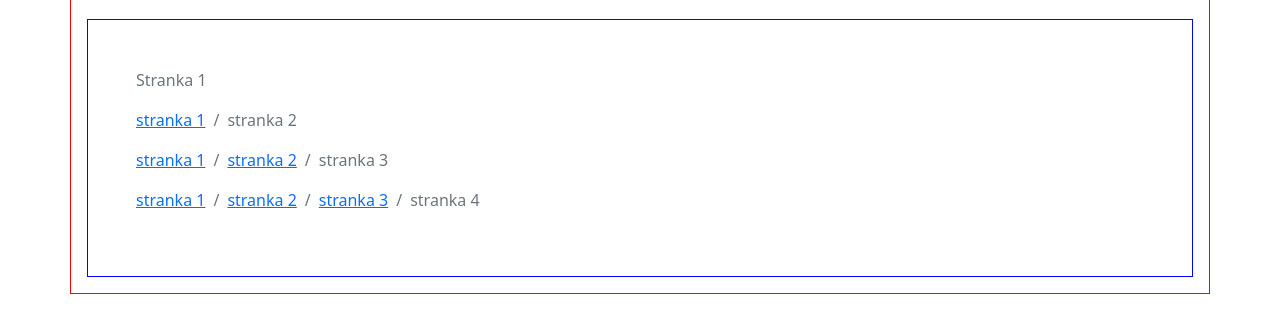
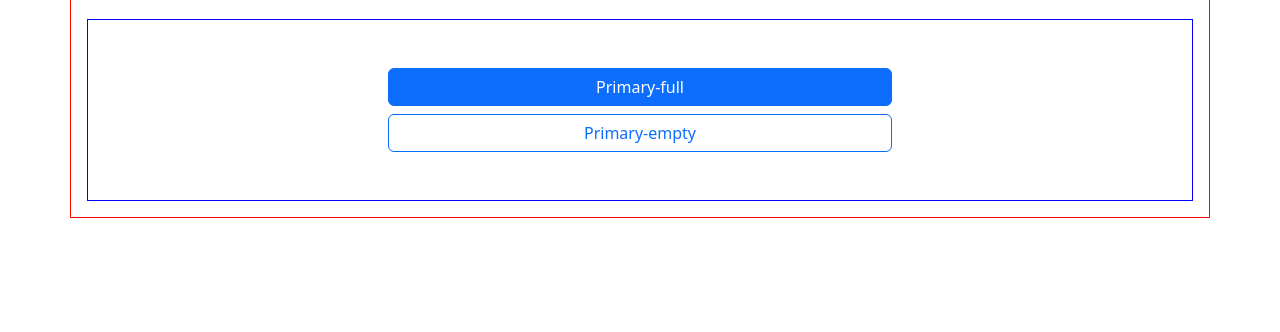
Before and after one commit to morrow03/Bootstrap, a plain HTML site: page index.html in a window 1280 px wide. Shown: the part 54-386 px from the top of the page. Drawn offline with nearby package versions, Linux system fonts and the light colour scheme.

Commit message:
Pridani tlacitek

```diff
--- a/index.html
+++ b/index.html
@@ -14,38 +14,10 @@
             <div class="col m-3 p-5" style="border: 1px solid blue">
 
 
-
-
-                <nav aria-label="breadcrumb">
-                    <ol class="breadcrumb">
-                      <li class="breadcrumb-item active" aria-current="page">Stranka 1</li>
-                    </ol>
-                  </nav>
-
-                  <nav aria-label="breadcrumb">
-                    <ol class="breadcrumb">
-                      <li class="breadcrumb-item"><a href="#">stranka 1</a></li>
-                      <li class="breadcrumb-item active" aria-current="page">stranka 2</li>
-                    </ol>
-                  </nav>
-
-                  <nav aria-label="breadcrumb">
-                    <ol class="breadcrumb">
-                      <li class="breadcrumb-item"><a href="#">stranka 1</a></li>
-                      <li class="breadcrumb-item"><a href="#">stranka 2</a></li>
-                      <li class="breadcrumb-item active" aria-current="page">stranka 3</li>
-                    </ol>
-                  </nav>
-
-                  <nav aria-label="breadcrumb">
-                    <ol class="breadcrumb">
-                      <li class="breadcrumb-item"><a href="#">stranka 1</a></li>
-                      <li class="breadcrumb-item"><a href="#">stranka 2</a></li>
-                      <li class="breadcrumb-item"><a href="#">stranka 3</a></li>
-                      <li class="breadcrumb-item active" aria-current="page">stranka 4</li>
-                    </ol>
-                  </nav>
-
+                <div class="d-grid gap-2 col-6 mx-auto">
+                    <button class="btn btn-primary" type="submit">Primary-full</button>
+                    <button type="button" class="btn btn-outline-primary">Primary-empty</button>
+                </div>
 
 
 
```
